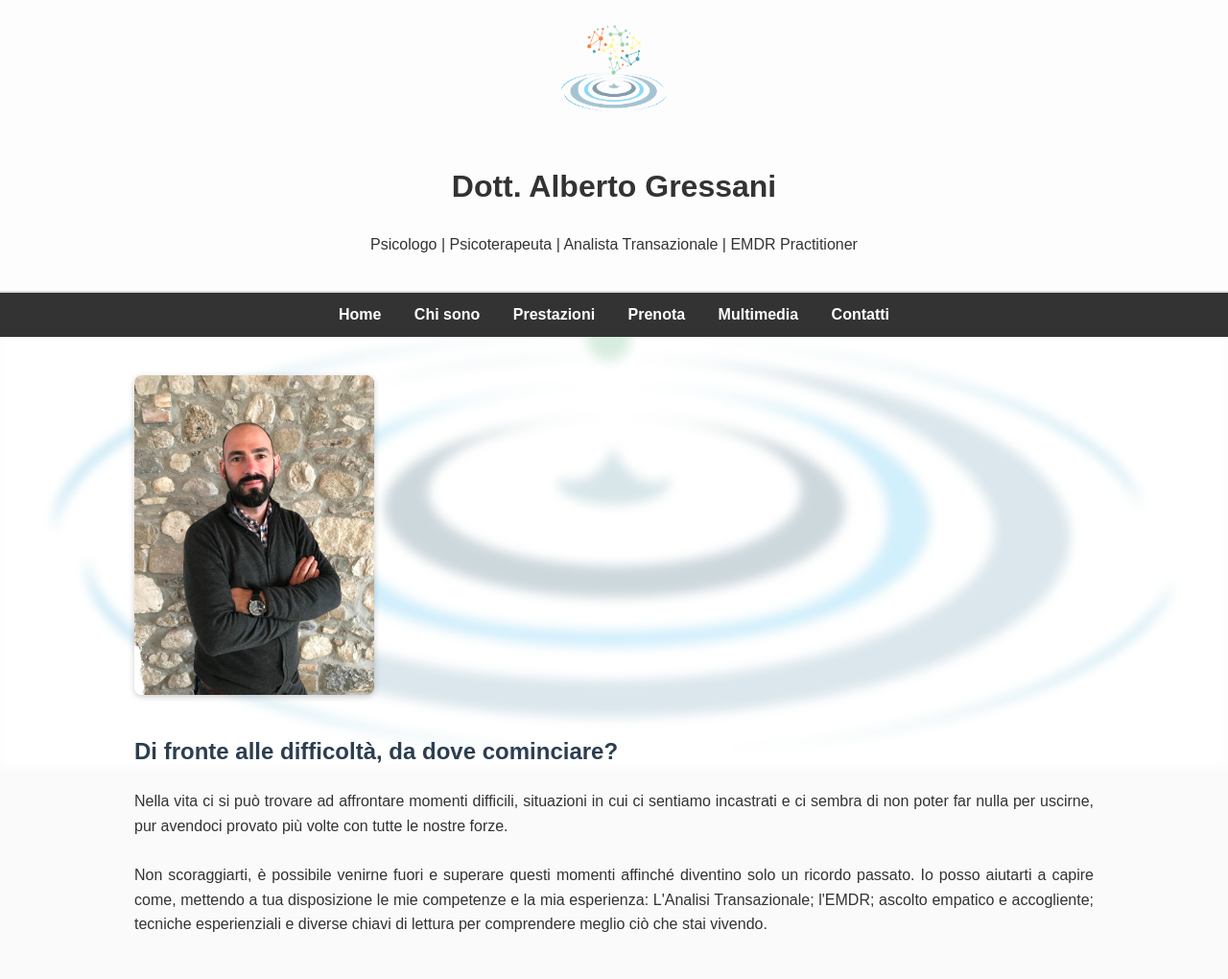
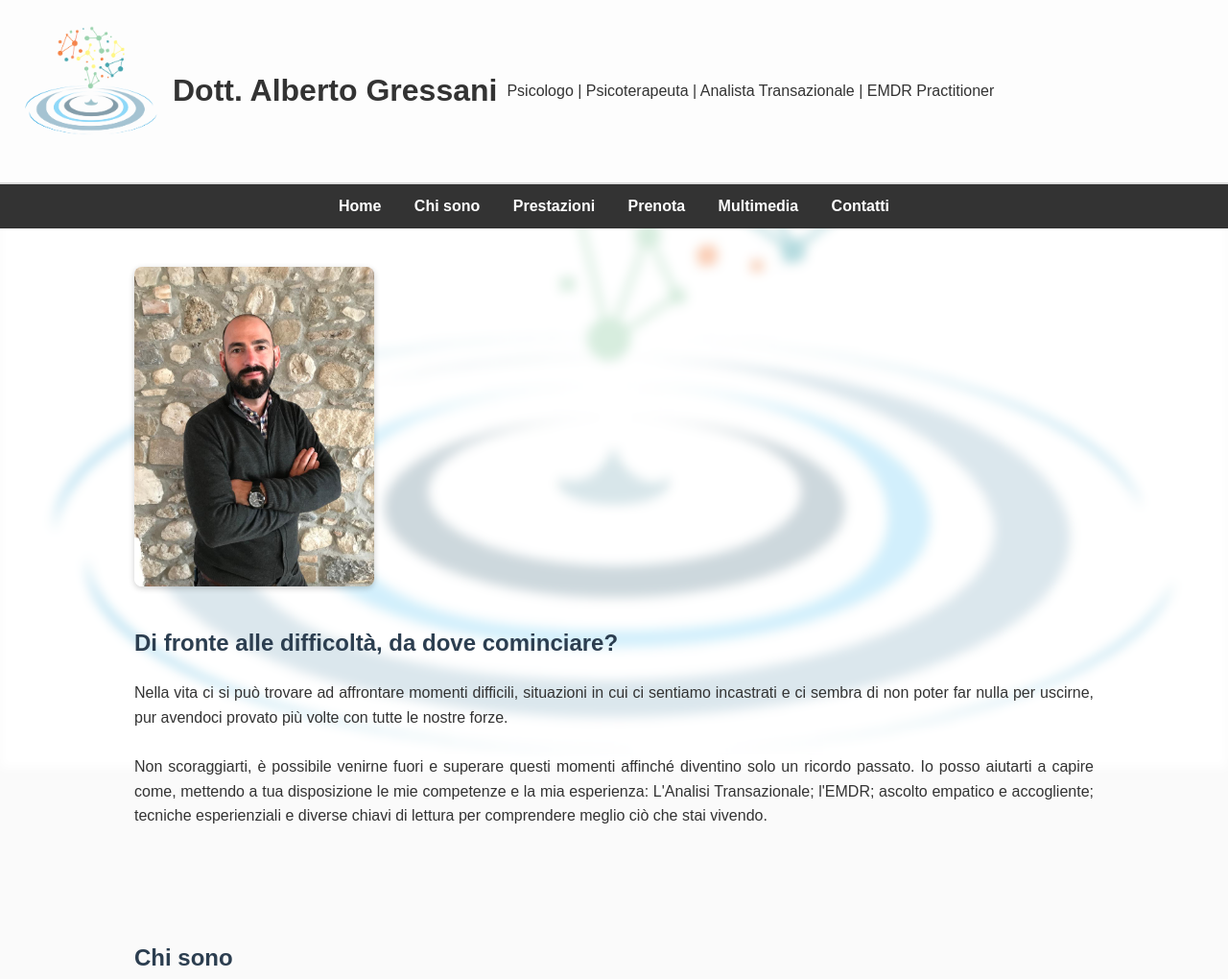
Before and after one commit to albertogressanipsicologo/albertogressanipsicologo.github.io, a plain HTML site: page index.html in a window 1280 px wide. Shown: the top 1020 px of the page at 96% size. Drawn offline with Linux system fonts and the light colour scheme.

Commit message:
Update style.css
dimensione logo e spaziatura

```diff
--- a/style.css
+++ b/style.css
@@ -13,9 +13,14 @@ header {
   background: #fdfdfd;
   border-bottom: 2px solid #ddd;
 }
+.logo-container {
+  display: flex;
+  align-items: center;
+  gap: 10px; /* spazio tra logo e testo */
+}
 
 header .logo {
-  max-height: 120px;
+  max-height: 150px;
 }
 
 nav {
```
